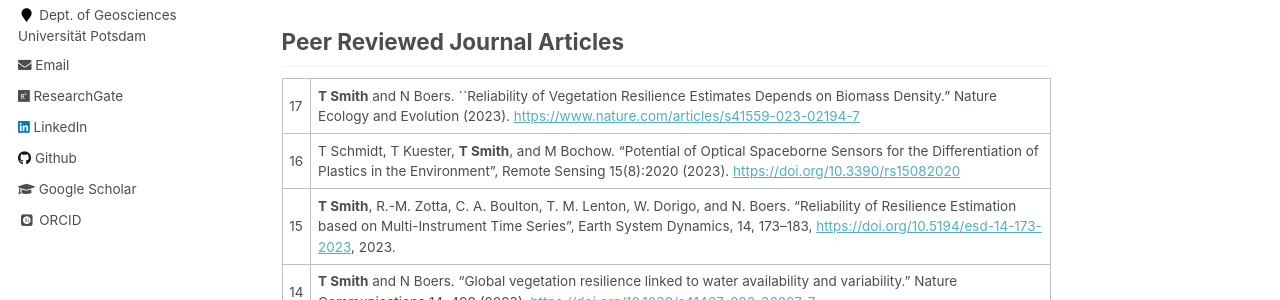
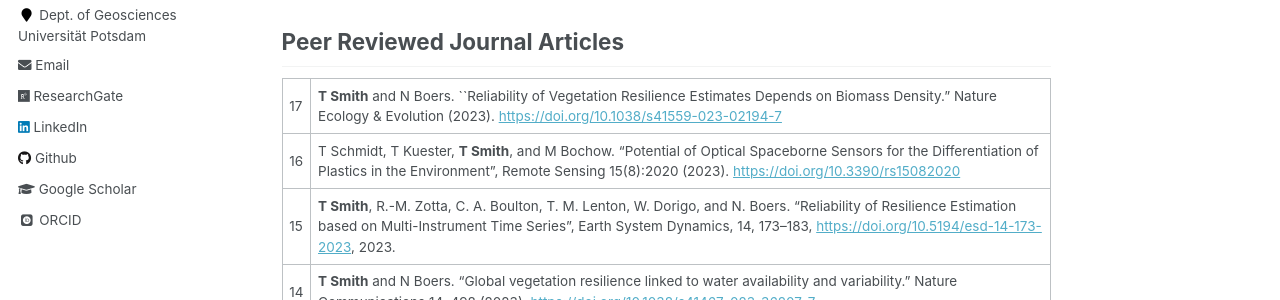
Before and after one commit to tasmi/tasmi.github.io, a Jekyll site: the page built from _pages/publications.md, in a window 1280 px wide and 900 px high. Shown: the part 457-757 px from the top of the window. Built offline with Jekyll 4.4.1, drawn with Linux system fonts in a browser that asks for light colours; some web fonts are replaced.

Commit message:
New Pub Sept 2023

```diff
--- a/_pages/publications.md
+++ b/_pages/publications.md
@@ -13,7 +13,7 @@ I maintain a set of freely available [Google Earth Engine codes](https://github.
 
 ## Peer Reviewed Journal Articles
 
-17 | **T Smith** and N Boers. ``Reliability of Vegetation Resilience Estimates Depends on Biomass Density." Nature Ecology and Evolution (2023). [https://www.nature.com/articles/s41559-023-02194-7](https://www.nature.com/articles/s41559-023-02194-7)
+17 | **T Smith** and N Boers. ``Reliability of Vegetation Resilience Estimates Depends on Biomass Density." Nature Ecology & Evolution (2023). [https://doi.org/10.1038/s41559-023-02194-7](https://doi.org/10.1038/s41559-023-02194-7)
 16 | T Schmidt, T Kuester, **T Smith**, and M Bochow. "Potential of Optical Spaceborne Sensors for the Differentiation of Plastics in the Environment", Remote Sensing 15(8):2020 (2023). [https://doi.org/10.3390/rs15082020](https://doi.org/10.3390/rs15082020)
 15 | **T Smith**, R.-M. Zotta, C. A. Boulton, T. M. Lenton, W. Dorigo, and N. Boers. "Reliability of Resilience Estimation based on Multi-Instrument Time Series", Earth System Dynamics, 14, 173–183, [https://doi.org/10.5194/esd-14-173-2023](https://doi.org/10.5194/esd-14-173-2023), 2023.
 14 | **T Smith** and N Boers. "Global vegetation resilience linked to water availability and variability." Nature Communications 14, 498 (2023). [https://doi.org/10.1038/s41467-023-36207-7](https://doi.org/10.1038/s41467-023-36207-7)
```
Also changed, not shown: 1 other file.
